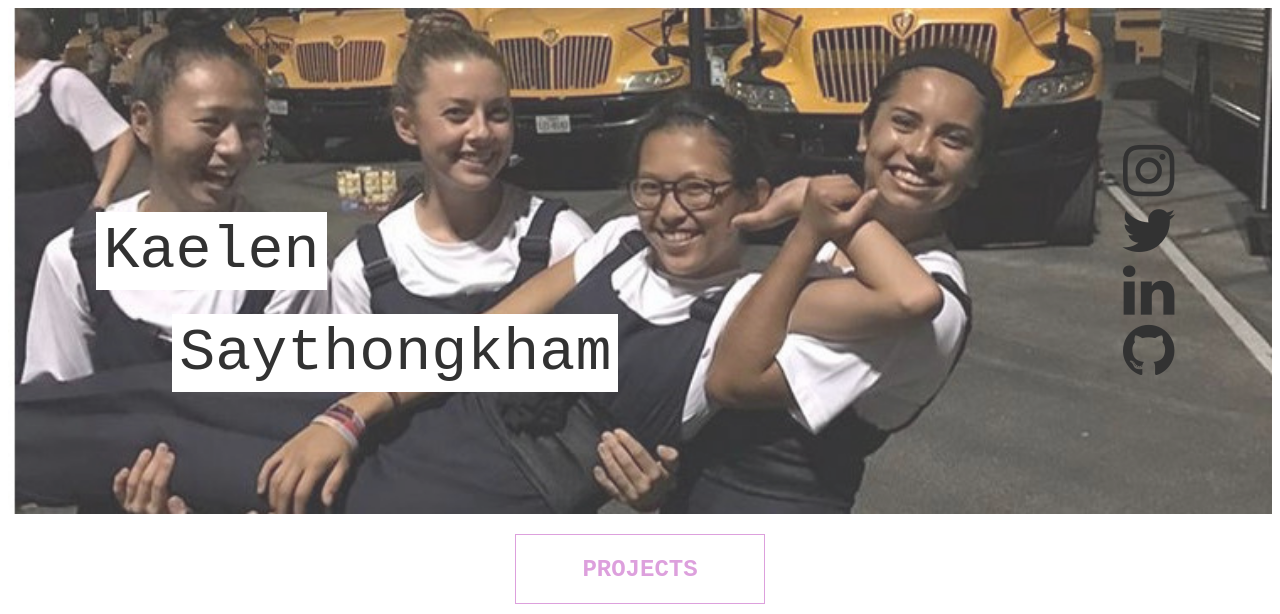
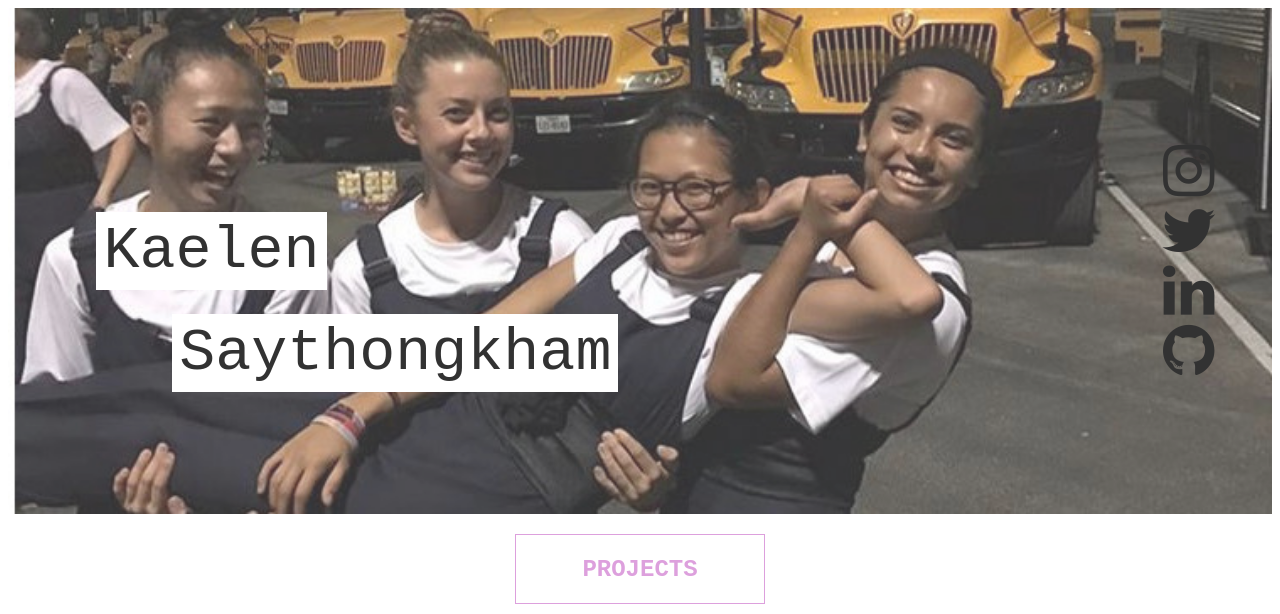
Before and after one commit to kaelens/kaelens.github.io, a plain HTML site: page index.html in a window 1280 px wide. Drawn offline with Linux system fonts and the light colour scheme.

Commit message:
Update main.css

```diff
--- a/main.css
+++ b/main.css
@@ -20,11 +20,14 @@
 
 a {
   font-family: FontAwesome;
-  margin: 20px;
+  margin-bottom: 30px;
   font-size: 60px;
   color: black;
+
 }
-
+.fa-twitter {
+  right: 3px;
+}
 #first {
   position: absolute;
   top: 40%;
```
